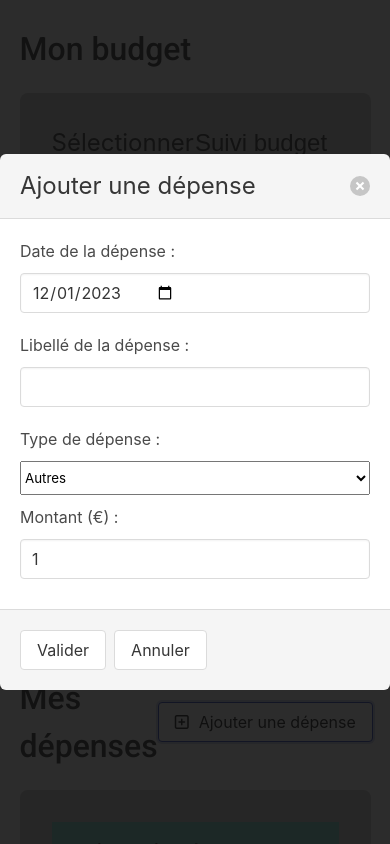
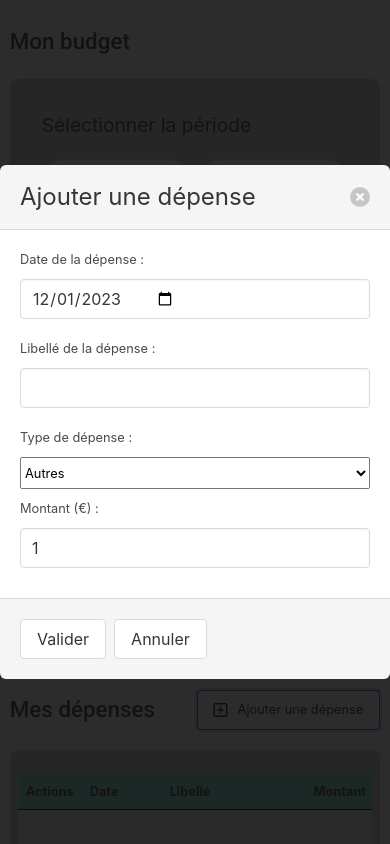
Before and after one commit to AntoineGrb/budget-monitor-react, a React (Vite) app: page / in a window 390 px wide. Both pictures are taken after a click on the button "Ajouter une dépense". Shown: the top 844 px of the page. Built offline with nearby package versions, Linux system fonts and the light colour scheme.

Commit message:
feat : css mobile + correction validation form avec entrée

```diff
--- a/src/components/Budget/Budget.scss
+++ b/src/components/Budget/Budget.scss
@@ -79,3 +79,14 @@
         }
     }
 }
+
+@media screen and (max-width: 1000px) {
+    .budget-panel {
+      flex-direction: column;
+      gap: 50px;
+
+        .inputs, .display {
+            width: 100%;
+        }
+    }
+}
--- a/src/components/Depenses/Depenses.jsx
+++ b/src/components/Depenses/Depenses.jsx
@@ -1,6 +1,6 @@
 import './Depenses.scss'
 import PropTypes from 'prop-types'
-import { useContext } from 'react'
+import { useContext, useEffect, useState } from 'react'
 import { DepensesContext } from '../../context/DepensesContext'
 import { notifyInfo } from '../../utils/toastNotifications'
 import {tags} from '../../data/tags'
@@ -30,20 +30,36 @@ const Depenses = ({setIsAddDepenseOpen , setIsEditDepenseOpen}) => {
         return tag.color
     }
 
+    //Gérer la dimension de l'écran pour afficher le tableau en mode mobile
+    const [windowWitdh , setWindowWidth] = useState(window.innerWidth);
+
+    useEffect(() => {
+        const handleResize = () => {
+            setWindowWidth(window.innerWidth);
+        }
+
+        window.addEventListener('resize' , handleResize);
+
+        return () => window.removeEventListener('resize' , handleResize)
+    }, []);
+
+    const isMobile = windowWitdh < 1000;
+
+
     return (
         <>
             <header className="depenses-header">
                 <h1> Mes dépenses </h1>
-                <button onClick={() => setIsAddDepenseOpen(true)} className="button"> <i className="fa-regular fa-square-plus"></i> Ajouter une dépense </button>
+                <button onClick={() => setIsAddDepenseOpen(true)} className="button"> <i className="fa-regular fa-square-plus"></i> <p> Ajouter une dépense </p> </button>
             </header>
             <section className="depenses-panel">
                 <div className="board ">
                     <div className="board__row head is-primary">
-                        <div className="header actions is-primary">Actions</div>
-                        <div className="header date">Date</div>
-                        <div className="header libelle">Libellé</div>
-                        <div className="header etiquette">Tag</div>
-                        <div className="header amount">Montant</div>
+                        <div className="header actions is-primary"><p>Actions</p></div>
+                        <div className="header date"><p>Date</p></div>
+                        <div className="header libelle"><p>Libellé</p></div>
+                        { !isMobile && <div className="header etiquette"><p>Tag</p></div>}
+                        <div className="header amount"><p>Montant</p></div>
                     </div>
 
                     {filteredDepenses.length > 0 ?
@@ -53,10 +69,13 @@ const Depenses = ({setIsAddDepenseOpen , setIsEditDepenseOpen}) => {
                                     <i onClick={() => openEditForm(depense.id)} className="fa-regular fa-pen-to-square"></i>
                                     <i onClick={() => removeDepense(depense.id)} className="fa-regular fa-trash-can"></i>
                                 </div>
-                                <div className="cell date">{depense.date}</div>
-                                <div className="cell libelle">{depense.libelle}</div>
-                                <div className="cell etiquette"><div className={`tag ${displayTagColor(depense.tag)}`}> {depense.tag} </div></div>
-                                <div className="cell amount">{depense.amount}€</div>
+                                <div className="cell date"><p>{depense.date}</p></div>
+                                <div className="cell libelle">
+                                    <p>{depense.libelle}</p>
+                                    { isMobile && <div className={`tag small-tag ${displayTagColor(depense.tag)}`}> <p>{depense.tag} </p></div>}
+                                </div>
+                                { !isMobile && <div className="cell etiquette"><div className={`tag ${displayTagColor(depense.tag)}`}> <p>{depense.tag} </p></div></div>}
+                                <div className="cell amount"><p>{depense.amount}€</p></div>
                             </div>
                         ))
                         : <p className='board_row empty'> Pas de dépenses ce mois ci ! </p>
--- a/src/components/Depenses/Depenses.scss
+++ b/src/components/Depenses/Depenses.scss
@@ -76,3 +76,36 @@
         text-align: center;
     }
 }
+
+@media screen and (max-width: 1000px) {
+    .depenses-panel {
+        padding: 1.5rem 0.5rem;
+    }
+
+    .board__row {
+        padding: 0.5rem;
+
+        .actions {
+            width: 20%;
+
+            i {
+                font-size: 1rem;
+            }
+        }
+        .date {
+            width: 25%;
+        }
+
+        .libelle {
+            width: 45%;
+        }
+
+        .amount {
+            width: 15%;
+        }
+    }
+
+    .small-tag {
+        background-color: red;
+    }
+}
--- a/src/components/Forms/AddForm.jsx
+++ b/src/components/Forms/AddForm.jsx
@@ -69,7 +69,7 @@ const AddForm = ({setIsAddDepenseOpen}) => {
         <form onSubmit={(e) => submitForm(e)}>
             <header className="modal-card-head">
                 <p className="modal-card-title"> Ajouter une dépense </p>
-                <button onClick={closeModal} className="delete"></button>
+                <button type='button' onClick={closeModal} className="delete"></button>
             </header>
             <section className="modal-card-body">
                 <label> Date de la dépense : </label>
--- a/src/main.jsx
+++ b/src/main.jsx
@@ -1,8 +1,9 @@
+import 'bulma/css/bulma.css'
+import './main.scss'
 import React from 'react'
 import ReactDOM from 'react-dom/client'
 import App from './App.jsx'
-import 'bulma/css/bulma.css'
-import './main.scss'
+
 
 ReactDOM.createRoot(document.getElementById('root')).render(
   <React.StrictMode>
--- a/src/main.scss
+++ b/src/main.scss
@@ -18,3 +18,21 @@
   h2 {
     font-size: 1.5rem;
   }
+
+  @media screen and (max-width: 1000px) {
+    main {
+      width: 95%;
+    }
+
+    h1 {
+      font-size: 1.4rem;
+    }
+
+    h2 {
+      font-size: 1.2rem;
+    }
+
+    p , label, select, option {
+      font-size: 0.8rem;
+    }
+  }
```
